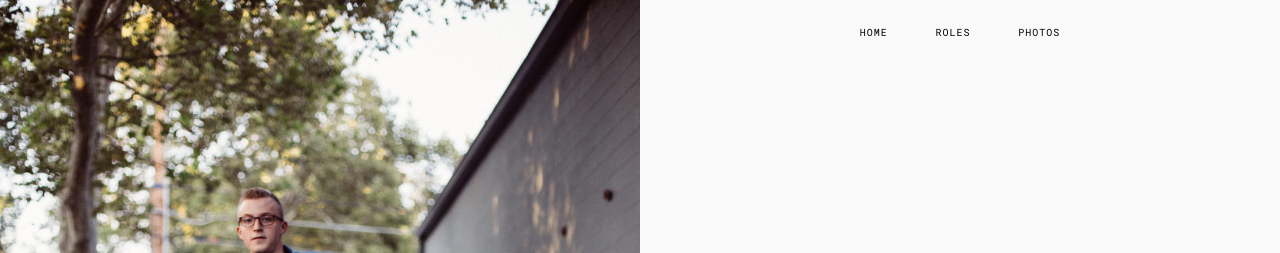
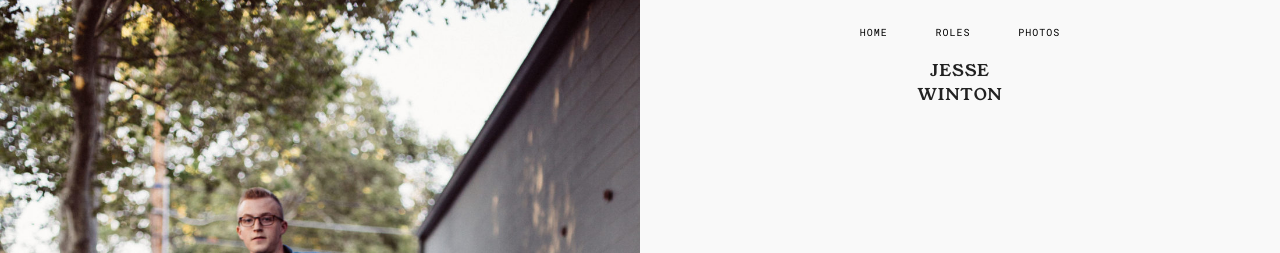
Before and after one commit to jrandallw/JesseWintonCo, a Jekyll site: the page built from index.markdown, in a window 1280 px wide. Shown: the top 253 px of the page. Built offline with Jekyll 4.4.1, drawn with Linux system fonts in a browser that asks for light colours; nearby versions of some CDN libraries; some web fonts are replaced.

Commit message:
Adding branding to homepage.

```diff
--- a/_includes/nav.html
+++ b/_includes/nav.html
@@ -1,7 +1,7 @@
 <nav class="nav gap-left-right text-center position-absolute {% if page.is_dark == true %}dark{% endif %}">
   {% assign pages = site.pages | where:"is_nav_page",true | sort: 'position' %}
-    {% for page in pages %}
-    <a href={{ page.url | escape }}>{{ page.title }}</a>
-    {% endfor %}
+  {% for page in pages %}
+  <a href={{ page.url | escape }}>{{ page.title }}</a>
+  {% endfor %}
   <a href="{{ siteUrl }}" class="nav-branding"><h4 class="name text-center">Jesse<br>Winton</h4></a>
 </nav>
--- a/_includes/split-nav.html
+++ b/_includes/split-nav.html
@@ -3,4 +3,5 @@
     {% for page in pages %}
     <a href={{ page.url | escape }}>{{ page.title }}</a>
     {% endfor %}
+    <a href="{{ siteUrl }}" class="nav-branding"><h4 class="name text-center">Jesse<br>Winton</h4></a>
 </nav>
```
